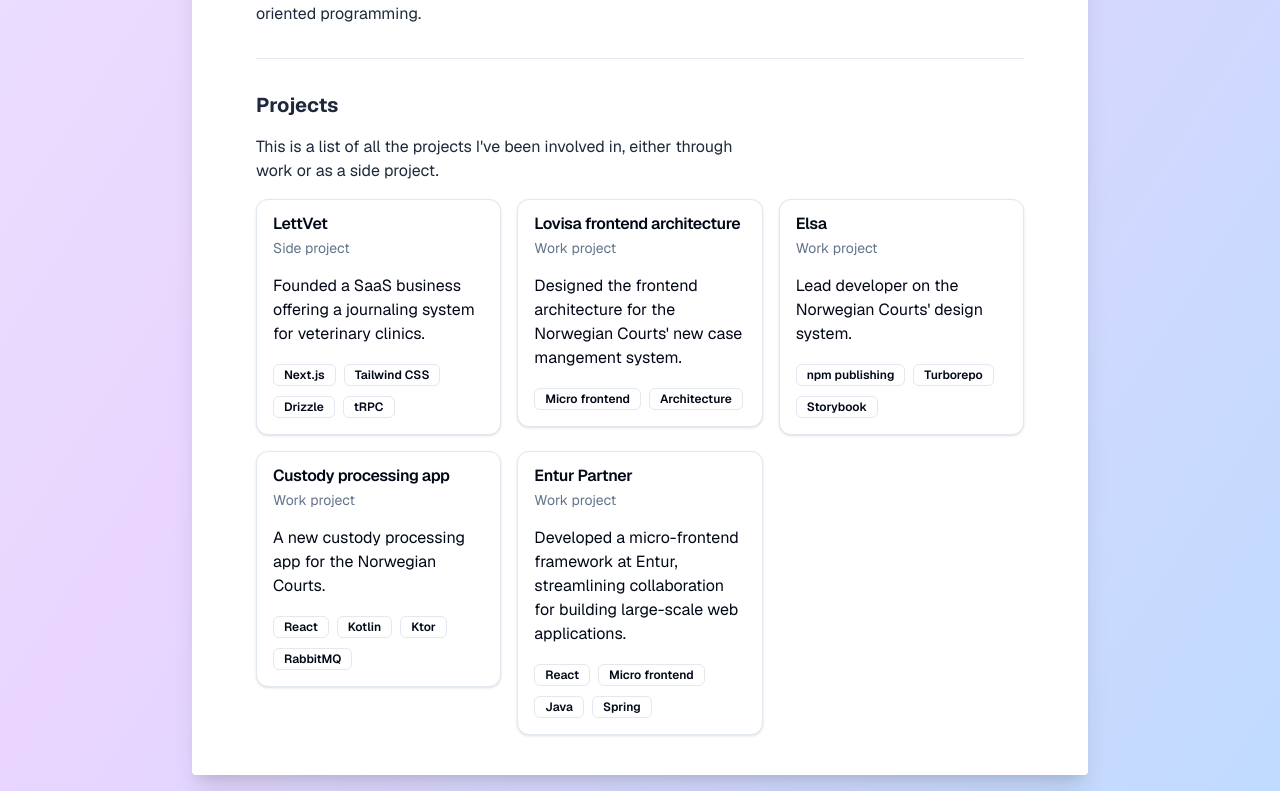
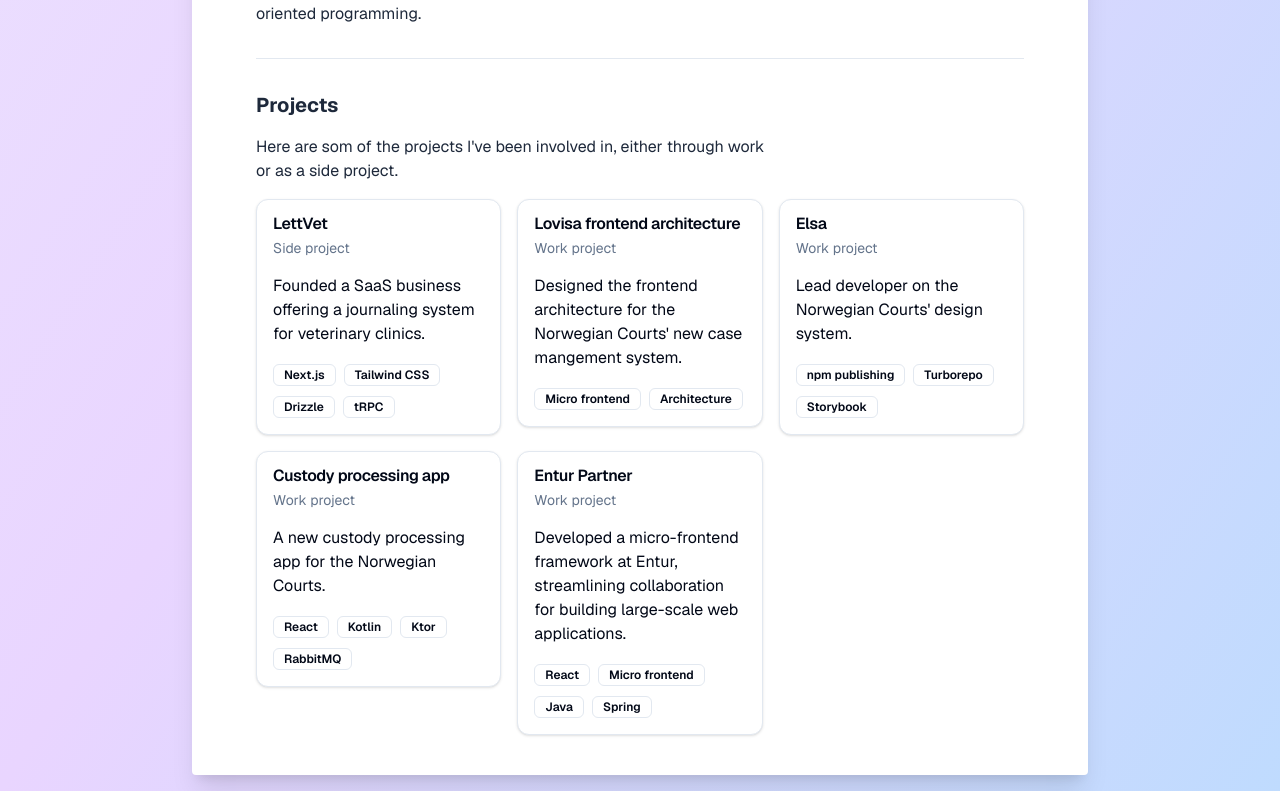
Before and after one commit to petter/cv, a Next.js app: page / in a window 1280 px wide. Shown: the part 1200-1991 px from the top of the page. Built offline with nearby package versions, Linux system fonts and the light colour scheme.

Commit message:
tweak intro text in project section

```diff
--- a/app/projects.tsx
+++ b/app/projects.tsx
@@ -14,8 +14,8 @@
     <section className="space-y-4 print:break-inside-avoid">
       <h2 className="mb-4 text-xl font-bold">Projects</h2>
       <p className="max-w-lg text-pretty">
-        This is a list of all the projects I&apos;ve been involved in, either
-        through work or as a side project.
+        Here are som of the projects I&apos;ve been involved in, either through
+        work or as a side project.
       </p>
       <ul className="grid grid-cols-1 gap-4 sm:grid-cols-2 md:grid-cols-3 print:grid-cols-3">
         {RESUME_DATA.projects.map((project) => (
```
